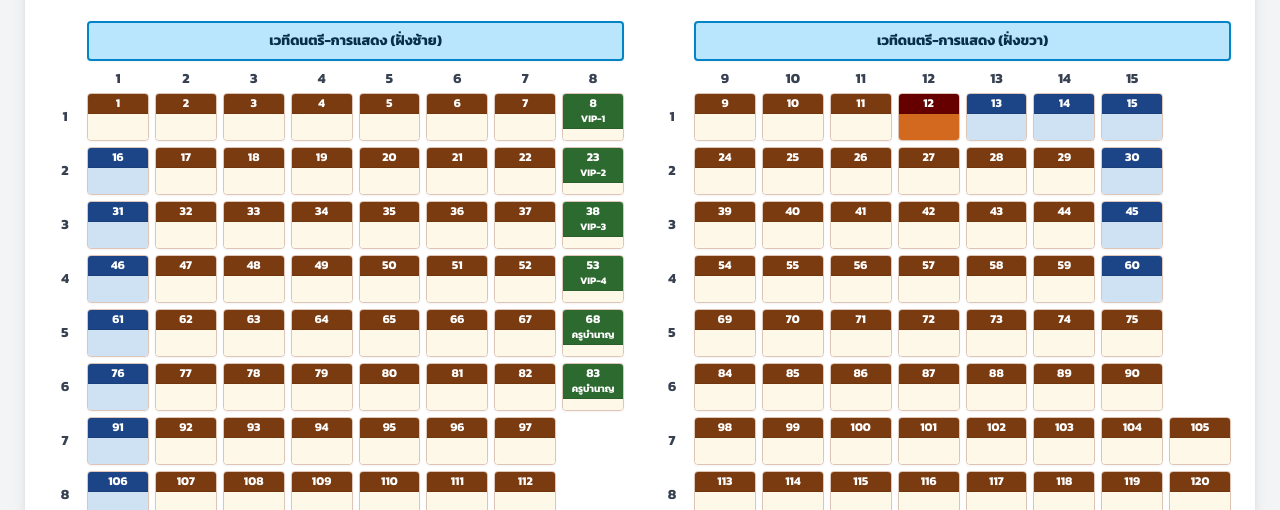
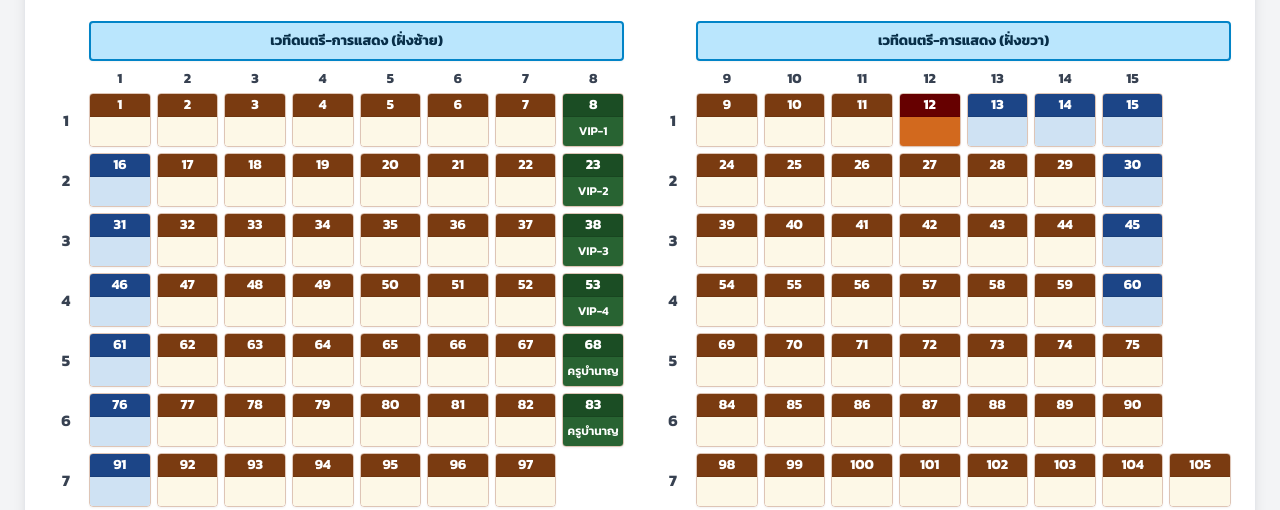
Before and after one commit to chai-wit/rttd, a plain HTML site: page index.html in a window 1280 px wide. Shown: the part 240-750 px from the top of the page. Drawn offline with nearby package versions, Linux system fonts and the light colour scheme; no server answers.

Commit message:
edit code5
-แก้ไข ขนาดข้อความ
-ย้ายตำแหน่งข้อความ

```diff
--- a/index.html
+++ b/index.html
@@ -8,7 +8,7 @@
     <link href="https://fonts.googleapis.com/css2?family=Kanit:wght@300;400;600;700&display=swap" rel="stylesheet">
     <style>
         body { font-family: 'Kanit', sans-serif; }
-        /* ปรับขนาด Grid ให้ยืดหยุ่นพอดีหน้าจอ ไม่ล้นขอบ */
+        /* ปรับขนาด Grid ให้ยืดหยุ่นพอดีหน้าจอ */
         .custom-zone-grid {
             display: grid;
             grid-template-columns: 28px repeat(8, minmax(0, 1fr));
@@ -16,7 +16,7 @@
         }
         @media (min-width: 768px) {
             .custom-zone-grid {
-                grid-template-columns: 32px repeat(8, minmax(0, 1fr));
+                grid-template-columns: 34px repeat(8, minmax(0, 1fr));
                 gap: 6px;
             }
         }
@@ -27,7 +27,7 @@
     <!-- Main Container Card -->
     <div class="max-w-[1700px] mx-auto bg-white rounded-xl shadow-lg p-3 md:p-6 border border-gray-200">
 
-        <!-- Header Title & Logo (จัดกึ่งกลางหน้าจอ 100% เสมอ) -->
+        <!-- Header Title & Logo -->
         <div class="text-center mb-6 w-full max-w-4xl mx-auto px-2">
             <img src="https://www.chaiwit.ac.th/web/wp-content/uploads/2022/06/chaiwitlogo.png"
                  alt="โลโก้โรงเรียนชัยบาดาลวิทยา"
@@ -37,57 +37,51 @@
             <p class="text-sm text-gray-600">ณ ร.ร.ชัยบาดาลวิทยา อำเภอชัยบาดาล จังหวัดลพบุรี</p>
         </div>
 
-        <!-- Layout Container (ปรับ responsive ไม่ให้ดันขอบจอออกไป) -->
+        <!-- Layout Container -->
         <div class="flex flex-col lg:flex-row gap-6 lg:gap-8 justify-center items-start w-full">
 
             <!-- ⬅️ โซนฝั่งซ้าย (คอลัมน์ 1 - 8) -->
             <div class="w-full lg:w-1/2 max-w-[750px] mx-auto">
-                <!-- Stage Left -->
                 <div class="custom-zone-grid mb-2">
                     <div style="grid-column: 2 / span 8;" class="bg-sky-200 border-2 border-sky-600 text-sky-950 font-bold text-center py-1.5 md:py-2 rounded shadow-sm text-xs md:text-sm">
                         เวทีดนตรี-การแสดง (ฝั่งซ้าย)
                     </div>
                 </div>
 
-                <!-- Column Headers Left (1 to 8) -->
                 <div class="custom-zone-grid mb-1 text-center font-bold text-gray-700 text-xs md:text-sm">
                     <div></div>
                     <div>1</div><div>2</div><div>3</div><div>4</div><div>5</div><div>6</div><div>7</div><div>8</div>
                 </div>
 
-                <!-- Left Grid -->
                 <div id="grid-left" class="custom-zone-grid"></div>
             </div>
 
             <!-- ➡️ โซนฝั่งขวา (คอลัมน์ 9 - 15) -->
             <div class="w-full lg:w-1/2 max-w-[750px] mx-auto">
-                <!-- Stage Right -->
                 <div class="custom-zone-grid mb-2">
                     <div style="grid-column: 2 / span 8;" class="bg-sky-200 border-2 border-sky-600 text-sky-950 font-bold text-center py-1.5 md:py-2 rounded shadow-sm text-xs md:text-sm">
                         เวทีดนตรี-การแสดง (ฝั่งขวา)
                     </div>
                 </div>
 
-                <!-- Column Headers Right (9 to 15) -->
                 <div class="custom-zone-grid mb-1 text-center font-bold text-gray-700 text-xs md:text-sm">
                     <div></div>
                     <div>9</div><div>10</div><div>11</div><div>12</div><div>13</div><div>14</div><div>15</div><div></div>
                 </div>
 
-                <!-- Right Grid -->
                 <div id="grid-right" class="custom-zone-grid"></div>
             </div>
 
         </div>
     </div>
 
-    <!-- 🖱️ Tooltip แสดงข้อมูลเมื่อเอาเมาส์ชี้ -->
+    <!-- 🖱️ Tooltip -->
     <div id="table-tooltip" class="fixed hidden pointer-events-none bg-gray-900/95 text-white text-xs rounded-lg p-3 shadow-xl z-50 border border-gray-700 min-w-[180px] backdrop-blur-sm transition-opacity duration-150">
         <div id="tooltip-title" class="font-bold border-b border-gray-700 pb-1.5 mb-1.5 text-amber-300 text-sm"></div>
         <div id="tooltip-body" class="space-y-1"></div>
     </div>
 
-    <!-- Table Details Modal (คลิกดูรายละเอียด) -->
+    <!-- Table Details Modal -->
     <div id="table-modal" class="fixed inset-0 bg-black/50 hidden backdrop-blur-sm flex justify-center items-center p-4 z-50">
         <div class="bg-white rounded-xl max-w-sm w-full p-5 shadow-2xl relative border border-gray-200">
             <button onclick="closeModal()" class="absolute top-3 right-3 text-gray-400 hover:text-gray-600 font-bold text-xl">&times;</button>
@@ -97,18 +91,20 @@
     </div>
 
     <script>
+        // 🔗 URL ของ Google Apps Script API
         const GAS_API_URL = "https://script.google.com/macros/s/AKfycbxJMVFMTdzsTQWn1HQqpuruvYnxa1FGkevkiKurSano73NtitUY2UxFqIVfoytfMHkncw/exec";
 
         const blueTables = [13, 14, 15, 16, 30, 31, 45, 46, 60, 61, 76, 91, 106, 121, 122, 123, 137, 138];
         const greenTables = [8, 23, 38, 53, 68, 83];
 
+        // ข้อความพิเศษแสดงในช่องด้านล่างของโต๊ะ
         const specialLabels = {
-            8: "8<br><span class='text-[9px] md:text-[10px]'>VIP-1</span>",
-            23: "23<br><span class='text-[9px] md:text-[10px]'>VIP-2</span>",
-            38: "38<br><span class='text-[9px] md:text-[10px]'>VIP-3</span>",
-            53: "53<br><span class='text-[9px] md:text-[10px]'>VIP-4</span>",
-            68: "68<br><span class='text-[9px] md:text-[10px]'>ครูบำนาญ</span>",
-            83: "83<br><span class='text-[9px] md:text-[10px]'>ครูบำนาญ</span>"
+            8: "VIP-1",
+            23: "VIP-2",
+            38: "VIP-3",
+            53: "VIP-4",
+            68: "ครูบำนาญ",
+            83: "ครูบำนาญ"
         };
 
         function escapeHtml(str) {
@@ -130,6 +126,10 @@
 
             const itemData = dataMap[tNum] || { Table_No: tNum };
             const customerName = (itemData.Customer_Name || itemData.Note || '').trim();
+            const specialTag = specialLabels[tNum] || '';
+
+            // แสดงชื่อผู้จอง หากไม่มีชื่อจะแสดงคำว่า VIP / ครูบำนาญ ในช่องด้านล่างแทน
+            const displayBodyText = customerName || specialTag;
 
             // 🎨 ตั้งค่าสีธีม
             let headerStyle = "background-color: #7a3b11; color: #ffffff;";
@@ -142,28 +142,30 @@
                 headerStyle = "background-color: #1C4587; color: #ffffff;";
                 bodyStyle = "background-color: #CFE2F3; color: #000000;";
             } else if (greenTables.includes(tNum)) {
-                headerStyle = "background-color: #2d6a30; color: #ffffff;";
-                bodyStyle = "background-color: #fdf8e7; color: #1f2937;";
+                headerStyle = "background-color: #1b4d24; color: #ffffff;";
+                bodyStyle = "background-color: #286332; color: #ffffff;";
             }
 
             const card = document.createElement('div');
-            card.className = "border border-amber-800/30 rounded flex flex-col justify-between overflow-hidden shadow-sm cursor-pointer hover:border-amber-900 hover:shadow-md active:scale-95 transition-all min-h-[44px] md:min-h-[48px]";
+            // 🔍 ปรับความสูงขั้นต่ำจาก 44px/48px เป็น 48px/54px เพื่อรองรับฟอนต์ขนาดใหญ่ขึ้น
+            card.className = "border border-amber-800/30 rounded flex flex-col justify-between overflow-hidden shadow-sm cursor-pointer hover:border-amber-900 hover:shadow-md active:scale-95 transition-all min-h-[48px] md:min-h-[54px]";
 
             card.onmouseenter = (e) => showTooltip(e, itemData);
             card.onmousemove = (e) => updateTooltipPosition(e);
             card.onmouseleave = () => hideTooltip();
             card.onclick = () => openModal(itemData);
 
-            const headerText = specialLabels[tNum] || tNum;
-            const safeName = escapeHtml(customerName);
+            const safeBodyText = escapeHtml(displayBodyText);
 
             card.innerHTML = `
-                <div style="${headerStyle}" class="text-center font-bold text-[10px] md:text-[12px] py-0.5 leading-tight border-b border-black/10">
-                    ${headerText}
+                <!-- 🔍 เพิ่มขนาดเลขโต๊ะเป็น text-[12px] md:text-[14px] -->
+                <div style="${headerStyle}" class="text-center font-bold text-[12px] md:text-[14px] py-0.5 leading-tight border-b border-black/10">
+                    ${tNum}
                 </div>
+                <!-- 🔍 เพิ่มขนาดตัวอักษรชื่อผู้จองเป็น text-[10px] md:text-[12px] -->
                 <div style="${bodyStyle}" class="px-0.5 py-1 text-center flex-1 flex items-center justify-center overflow-hidden">
-                    <span class="text-[9px] md:text-[10px] leading-tight font-medium break-words w-full">
-                        ${safeName}
+                    <span class="text-[10px] md:text-[12px] leading-snug font-semibold break-words w-full">
+                        ${safeBodyText}
                     </span>
                 </div>
             `;
@@ -178,13 +180,12 @@
             rightGrid.innerHTML = '';
 
             const dataMap = {};
-            tableDataList.forEach(item => { dataMap[item.Table_No] = item; });
+            tableDataList.forEach(item => { if(item) dataMap[item.Table_No] = item; });
 
             for (let r = 1; r <= 10; r++) {
-
-                // --- 1. เรนเดอร์ฝั่งซ้าย (คอลัมน์ 1 ถึง 8) ---
+                // ฝั่งซ้าย
                 const leftRowLabel = document.createElement('div');
-                leftRowLabel.className = "flex items-center justify-center font-bold text-gray-700 text-xs md:text-sm";
+                leftRowLabel.className = "flex items-center justify-center font-bold text-gray-700 text-sm md:text-base";
                 leftRowLabel.innerText = r;
                 leftGrid.appendChild(leftRowLabel);
 
@@ -199,9 +200,9 @@
                     createCard(leftGrid, tNum, dataMap);
                 }
 
-                // --- 2. เรนเดอร์ฝั่งขวา (คอลัมน์ 9 ถึง 15) ---
+                // ฝั่งขวา
                 const rightRowLabel = document.createElement('div');
-                rightRowLabel.className = "flex items-center justify-center font-bold text-gray-700 text-xs md:text-sm";
+                rightRowLabel.className = "flex items-center justify-center font-bold text-gray-700 text-sm md:text-base";
                 rightRowLabel.innerText = r;
                 rightGrid.appendChild(rightRowLabel);
 
@@ -218,7 +219,21 @@
             }
         }
 
-        // 🖱️ ฟังก์ชัน Tooltip
+        // 🔄 ดึงข้อมูลจาก Google Apps Script API
+        async function fetchTableData() {
+            if (!GAS_API_URL) return;
+            try {
+                const response = await fetch(GAS_API_URL);
+                const json = await response.json();
+                if (json.status === "success") {
+                    renderGrids(json.data);
+                }
+            } catch (error) {
+                console.error("Error fetching data:", error);
+            }
+        }
+
+        // Tooltip & Modal Functions
         const tooltip = document.getElementById('table-tooltip');
 
         function showTooltip(e, table) {
@@ -248,39 +263,19 @@
             let x = e.clientX + 15;
             let y = e.clientY + 15;
 
-            if (x + tooltipWidth > window.innerWidth - 10) {
-                x = e.clientX - tooltipWidth - 10;
-            }
-            if (y + tooltipHeight > window.innerHeight - 10) {
-                y = e.clientY - tooltipHeight - 10;
-            }
+            if (x + tooltipWidth > window.innerWidth - 10) x = e.clientX - tooltipWidth - 10;
+            if (y + tooltipHeight > window.innerHeight - 10) y = e.clientY - tooltipHeight - 10;
 
             tooltip.style.left = `${x}px`;
             tooltip.style.top = `${y}px`;
         }
 
-        function hideTooltip() {
-            tooltip.classList.add('hidden');
-        }
-
-        async function fetchTableData() {
-            if (!GAS_API_URL) return;
-            try {
-                const response = await fetch(GAS_API_URL);
-                const json = await response.json();
-                if (json.status === "success") {
-                    renderGrids(json.data);
-                }
-            } catch (error) {
-                console.error("Error fetching data:", error);
-            }
-        }
+        function hideTooltip() { tooltip.classList.add('hidden'); }
 
         function openModal(table) {
             hideTooltip();
             const customerName = (table.Customer_Name || table.Note || '').trim();
             const safeTableNo = escapeHtml(table.Table_No);
-
             const computedStatus = customerName !== '' ? 'จองแล้ว' : (table.Status && table.Status !== 'Available' ? table.Status : 'ว่าง');
 
             const safeStatus = escapeHtml(computedStatus);
@@ -288,7 +283,6 @@
 
             document.getElementById('modal-title').innerText = `รายละเอียด โต๊ะหมายเลข ${safeTableNo}`;
             const body = document.getElementById('modal-body');
-
             const statusColorClass = computedStatus === 'จองแล้ว' ? 'text-emerald-700 font-bold' : 'text-gray-500';
 
             body.innerHTML = `
@@ -298,11 +292,10 @@
             document.getElementById('table-modal').classList.remove('hidden');
         }
 
-        function closeModal() {
-            document.getElementById('table-modal').classList.add('hidden');
-        }
+        function closeModal() { document.getElementById('table-modal').classList.add('hidden'); }
 
-        renderGrids();
+        // เริ่มต้นการทำงาน
+        renderGrids([]);
         fetchTableData();
         setInterval(fetchTableData, 5000);
     </script>
```
